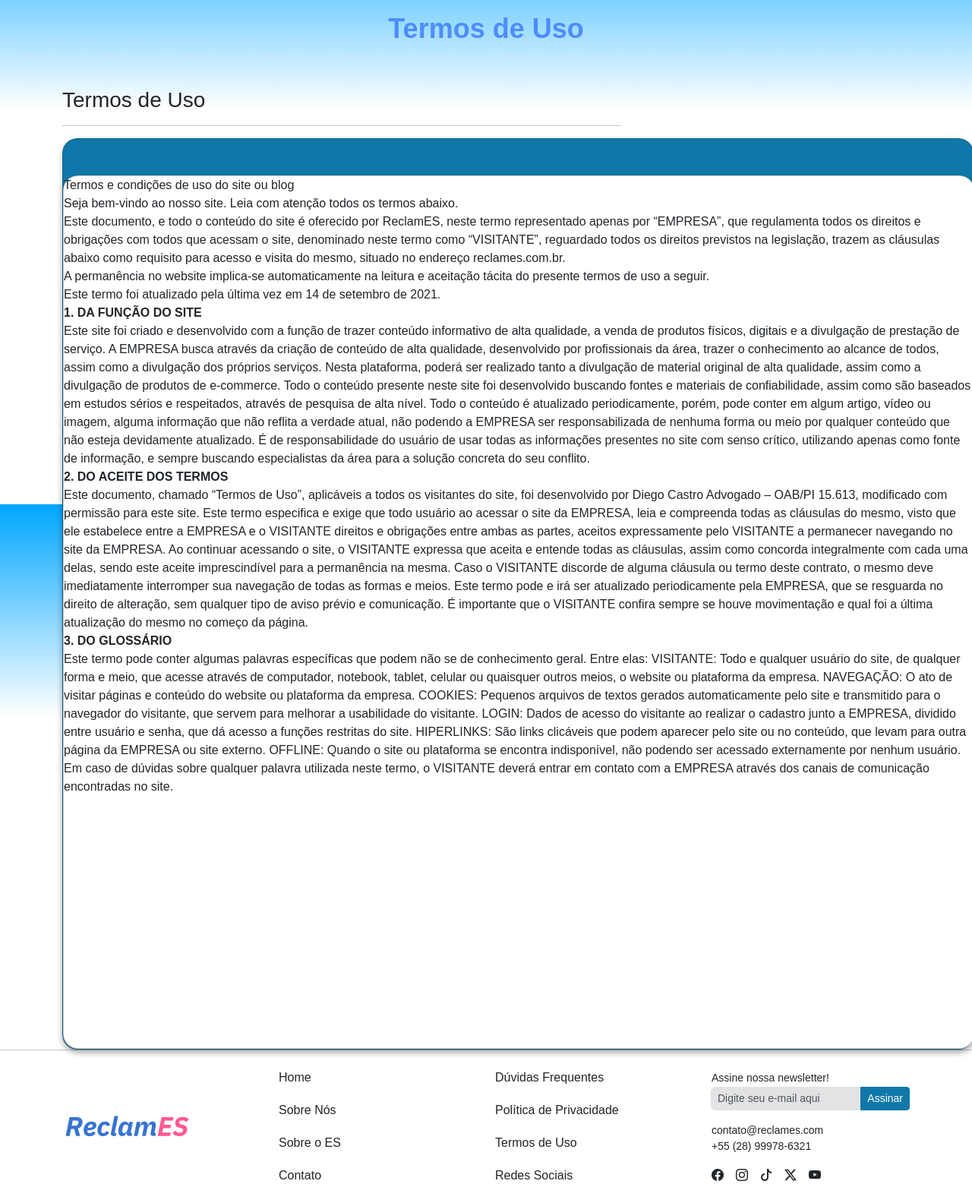
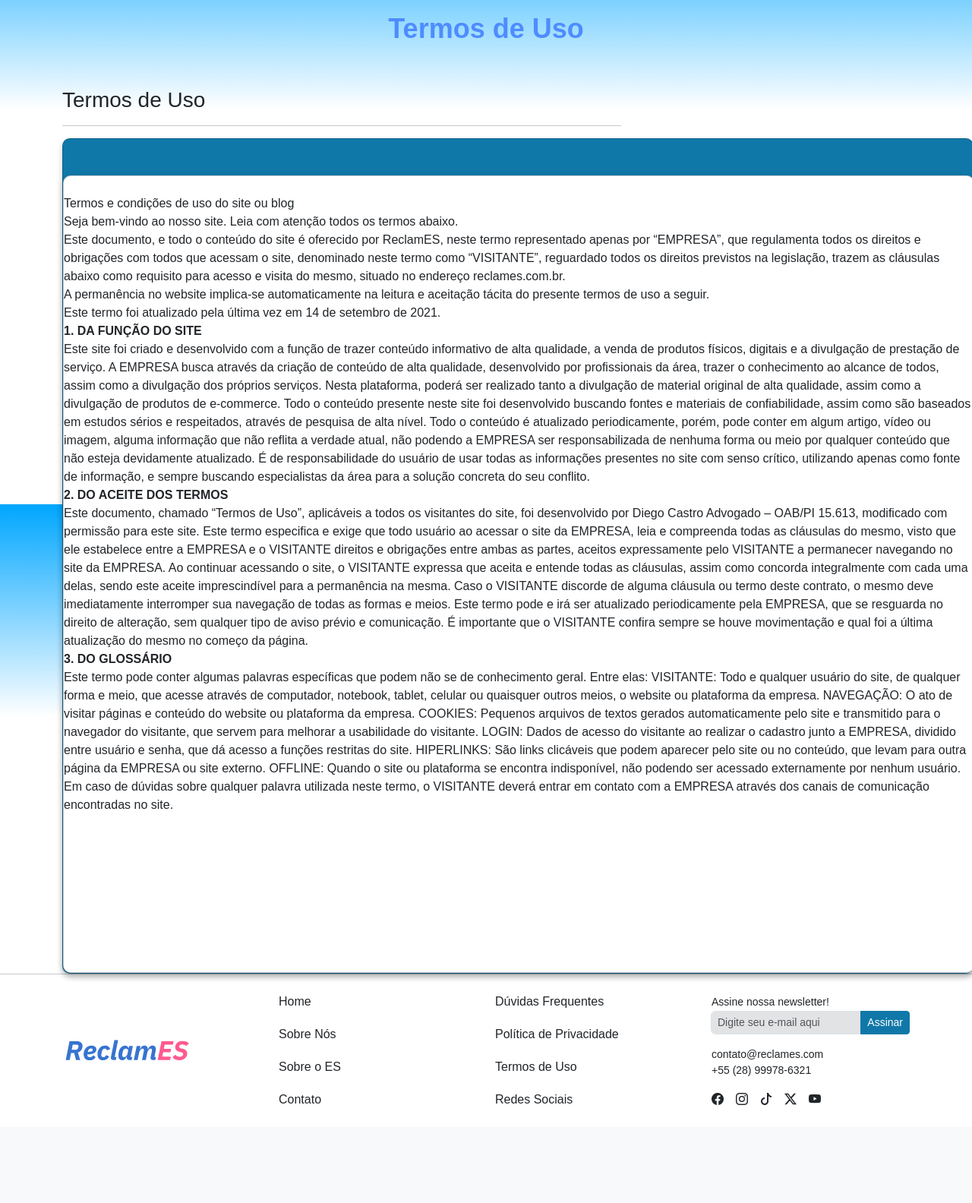
Before and after one commit to ComputerPhilosophe/Reclames, a FastAPI app: page /termos_uso in a window 1280 px wide. Shown: the part 136-1720 px from the top of the page at 76% size. After the commit the page ends 1591 px from the top, so only its background shows below. Run offline with FastAPI, Linux system fonts and the light colour scheme; some libraries are stand-ins or nearby versions.

Commit message:
termos de uso alterado de novo cacete porra

```diff
--- a/static/css/base.css
+++ b/static/css/base.css
@@ -55,8 +55,8 @@
    transition: 0.3s;
    background-color: #1078a8;
    width: 1200px;
-   height: 1200px;
-   border-radius: 20px;
+   height: 1100px;
+   border-radius: 10px;
 }
 
 .card.termos-uso2 {
@@ -64,8 +64,8 @@
    transition: 0.3s;
    background-color: white;
    width: 1200px;
-   height: 1150px;
-   border-radius: 20px;
+   height: 1100px;
+   border-radius: 10px;
 }
 
 .card.privacidade {
--- a/templates/main/pages/index.html
+++ b/templates/main/pages/index.html
@@ -5,8 +5,8 @@
     <div class="col-4 d-flex flex-column justify-content-center pt-5">
         <img src="/static/img/logo.png" alt="" class="w-200" height="450" width="500">
     </div>
-<div class="col-4 d-flex ">
-    <body style="background-image: url('/static/img/penha2.jpg');
+<div class="col-4 d-flex opacity-50">
+    <body " style="background-image: url('/static/img/penha2.jpg');
              background-size: cover;
              background-position: center;">
  </div>
--- a/templates/main/pages/termos_uso.html
+++ b/templates/main/pages/termos_uso.html
@@ -10,7 +10,8 @@
         <hr>
         <div class="card termos-uso mt5">
             <div class="card termos-uso2 mt-5">
-                <p> Termos e condições de uso do site ou blog
+                <p> <br>
+                    Termos e condições de uso do site ou blog
                     <br>
                     Seja bem-vindo ao nosso site. Leia com atenção todos os termos abaixo.
                     <br>
```
